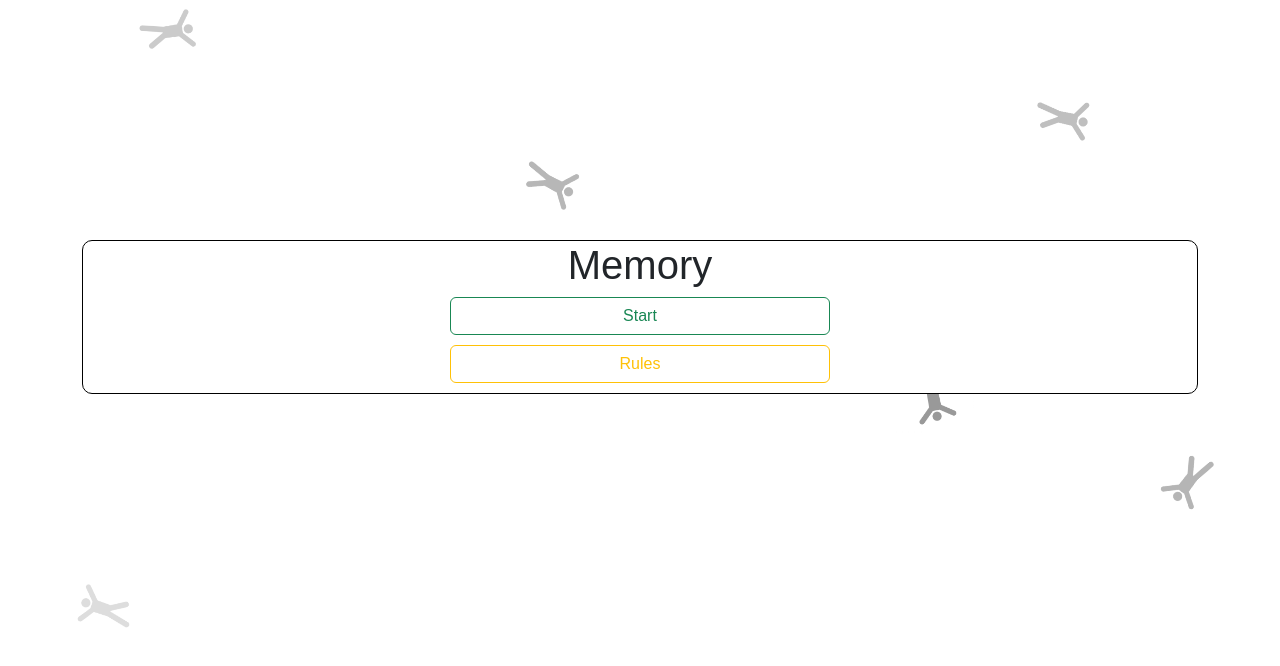
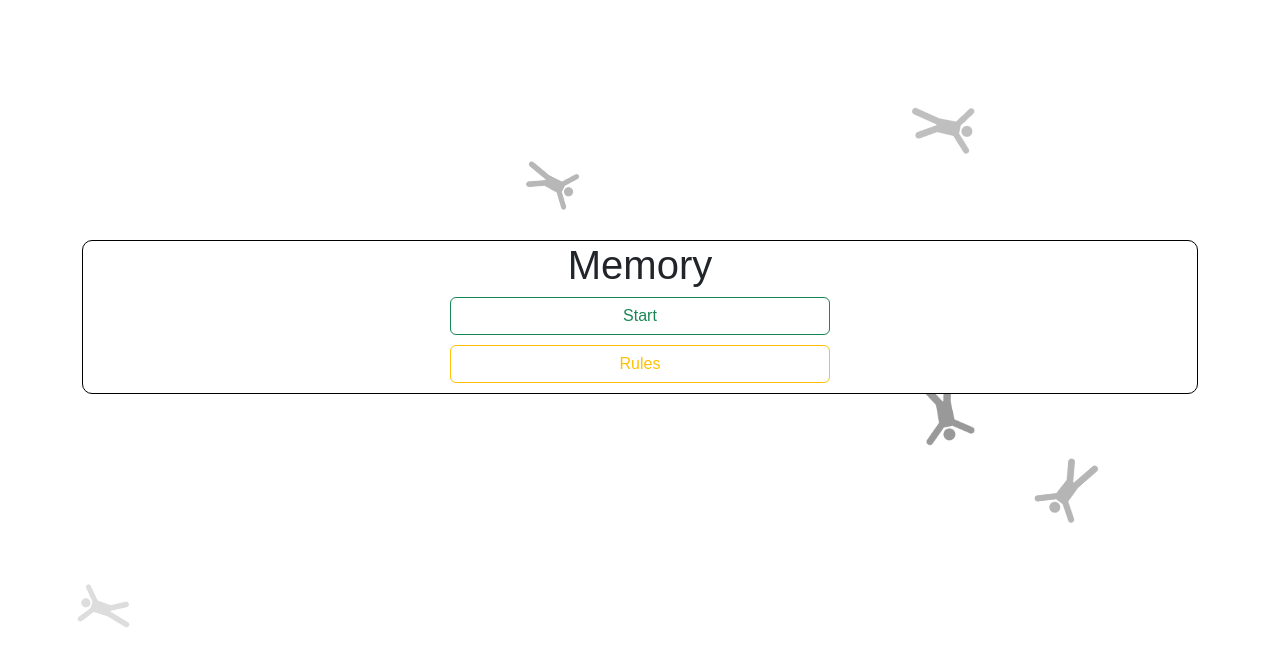
Before and after one commit to Alexiuus/Memory, an Angular app in the folder Memory/: page /homePage in a window 1280 px wide. Shown: the top 666 px of the page. Built offline with nearby package versions, Linux system fonts and the light colour scheme; a web font is replaced by a local one.

Commit message:
fixing error in animation due to screen size

```diff
--- a/Memory/src/app/home-page/home-page.component.css
+++ b/Memory/src/app/home-page/home-page.component.css
@@ -33,88 +33,88 @@
 }
 
 .image-moving:nth-child(1){
-    width: 80px;
-    height: 80px;
+    width: min(10vh, 10vw);
+    height: min(10vh, 10vw);
     left: 5%;
     animation-duration: 5s;
     animation-delay: 3s;
 }
 
 .image-moving:nth-child(2){
-    width: 80px;
-    height: 80px;
+    width: min(11vh, 11vw);
+    height: min(11vh, 11vw);
     left: 35%;
     animation-duration: 5s;
     animation-delay: 2s;
 }
 .image-moving:nth-child(3){
-    width: 80px;
-    height: 80px;
+    width: min(10vh, 10vw);
+    height: min(10vh, 10vw);
     left: 50%;
     animation-duration: 5s;
     animation-delay: 2.2s;
 }
 .image-moving:nth-child(4){
-    width: 80px;
-    height: 80px;
-    left: 90%;
+    width: min(12vh, 12vw);
+    height: min(12vh, 12vw);
+    left: 80%;
     animation-duration: 5s;
     animation-delay: 3.6s;
 }
 .image-moving:nth-child(5){
-    width: 80px;
-    height: 80px;
+    width: min(13vh, 13vw);
+    height: min(13vh, 13vw);
     left: 70%;
     animation-duration: 5s;
     animation-delay: 4s;
 }
 
 .image-moving:nth-child(6){
-    width: 80px;
-    height: 80px;
+    width: min(15vh, 15vw);
+    height: min(15vh, 15vw);
     left: 20%;
     animation-duration: 5s;
     animation-delay: 4.4s;
 }
 
 .image-moving:nth-child(7){
-    width: 80px;
-    height: 80px;
+    width: min(10vh, 10vw);
+    height: min(10vh, 10vw);
     left: 40%;
     animation-duration: 5s;
     animation-delay: 5s;
 }
 
 .image-moving:nth-child(8){
-    width: 80px;
-    height: 80px;
-    left: 80%;
+    width: min(12vh, 12vw);
+    height: min(12vh, 12vw);
+    left: 70%;
     animation-duration: 5s;
     animation-delay: 5.3s;
 }
 
 .image-moving:nth-child(9){
-    width: 80px;
-    height: 80px;
+    width: min(15vh, 15vw);
+    height: min(15vh, 15vw);
     left: 10%;
     animation-duration: 5s;
-    animation-delay: 5.7s;
+    animation-delay: 6.2s;
 }
 
 .image-moving:nth-child(10){
-    width: 80px;
-    height: 80px;
+    width: min(12vh, 12vw);
+    height: min(12vh, 12vw);
     left: 42%;
     animation-duration: 5s;
-    animation-delay: 6.5s;
+    animation-delay: 8.5s;
 }
 
 .image-moving:nth-child(11){
-    width: 80px;
-    height: 80px;
+    width: min(14vh, 14vw);
+    height: min(14vh, 14vw);
     left: 66%;
     animation-duration: 5s;
-    animation-delay: 6.9s;
+    animation-delay: 8s;
 }
 
 
--- a/Memory/src/app/home-page/home-page.component.ts
+++ b/Memory/src/app/home-page/home-page.component.ts
@@ -14,11 +14,7 @@ import { Component } from '@angular/core';
       ]
 })
 export class homePageComponent {
-    title = 'Memory';
-    urlImage = "../../assets/person.jpg";
-    animateBox = false;
-    displayDiv = false;
-    toggleDiv() {
-      this.displayDiv = !this.displayDiv;
-    }
+    title : String = 'Memory';
+    urlImage : String = "../../assets/person.jpg";
+    animateBox : Boolean = false;
 }
```
